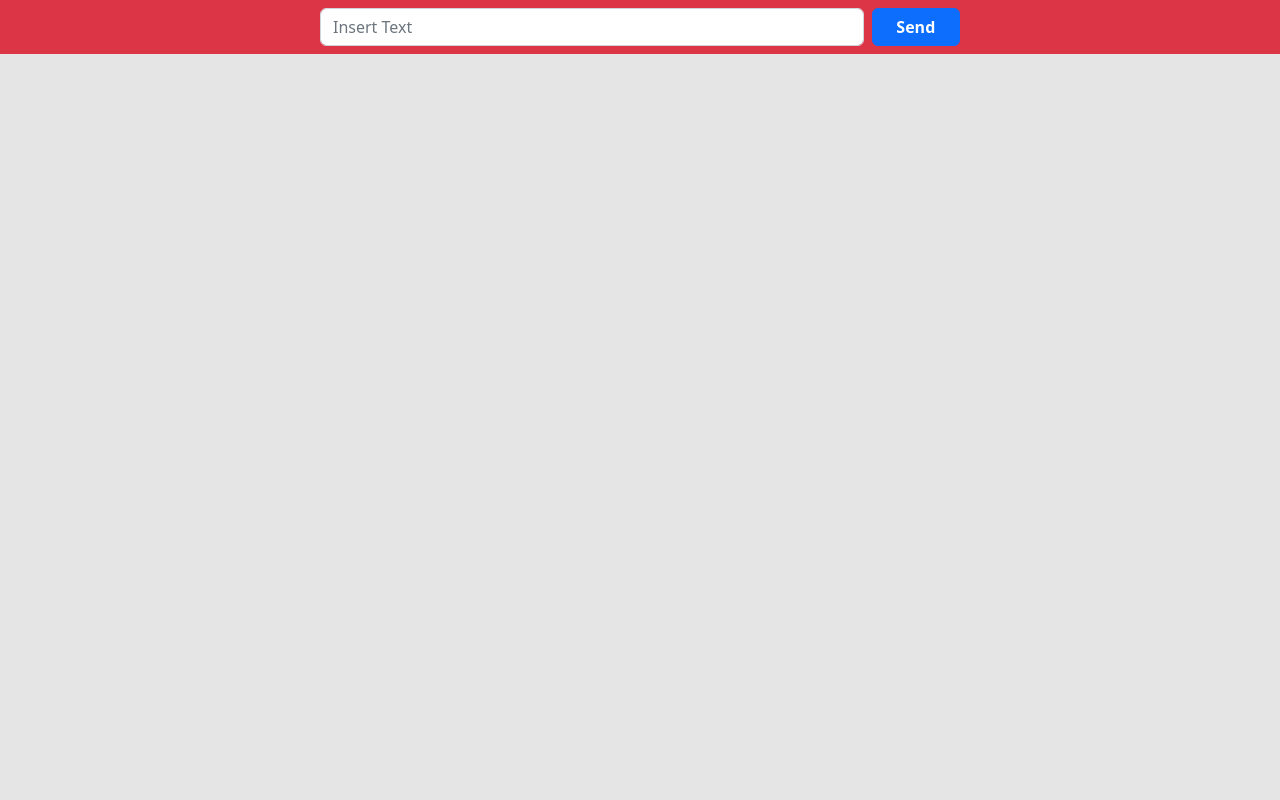
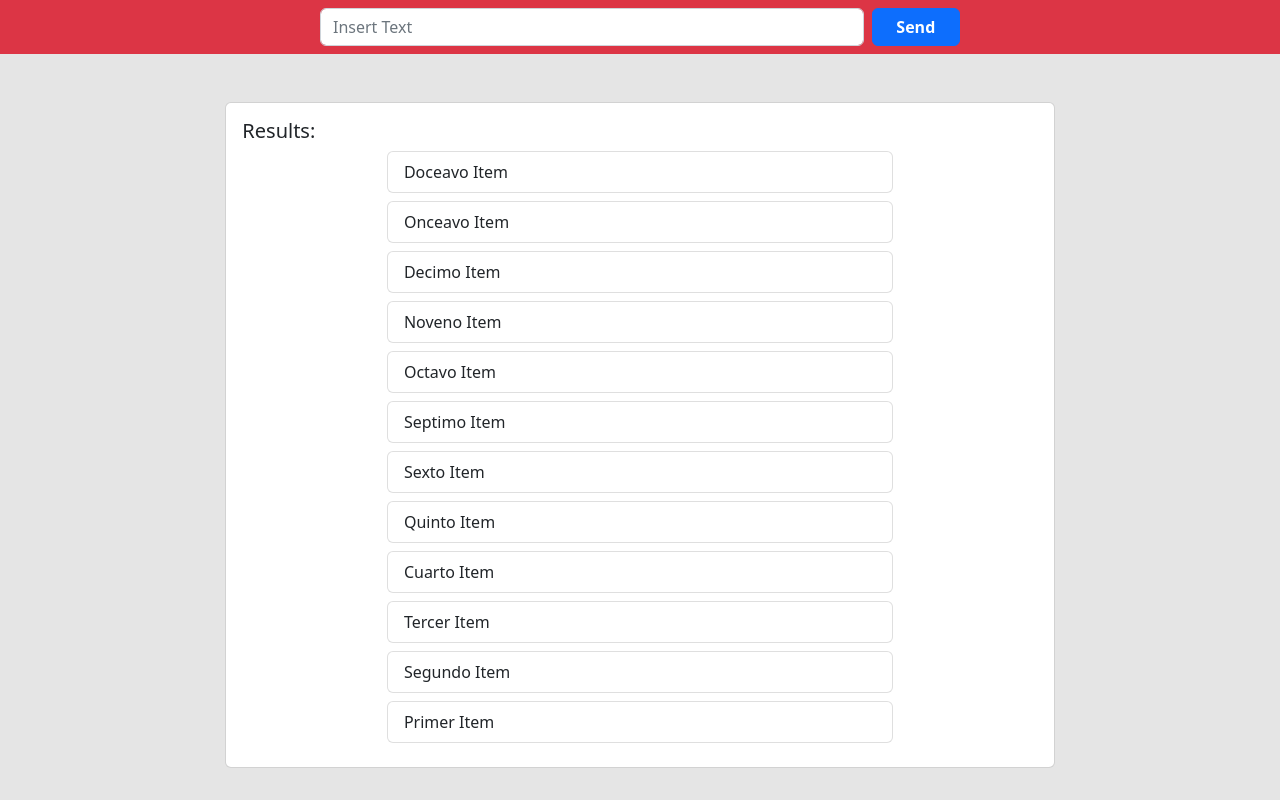
Before and after one commit to haroldnc/copywrite-prueba, a React (Create React App) app in the folder client/: page / in a window 1280 px wide. Built offline with nearby package versions, Linux system fonts and the light colour scheme.

Commit message:
Acoplamos el componente CardResult en App

```diff
--- a/client/src/App.js
+++ b/client/src/App.js
@@ -1,11 +1,15 @@
 import React from "react";
 import "bootstrap/dist/css/bootstrap.min.css";
 import NavBar from "./components/NavBar";
+import CardResult from "./components/CardResult";
 
 function App() {
+    console.log("render: App");
+
     return (
         <>
             <NavBar />
+            <CardResult />
         </>
     );
 }
```
